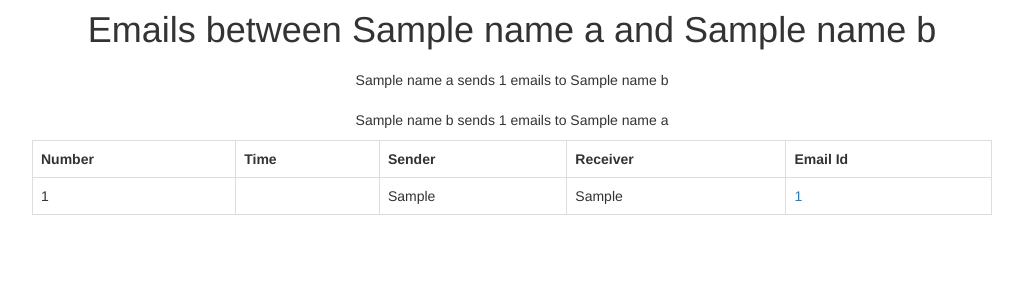
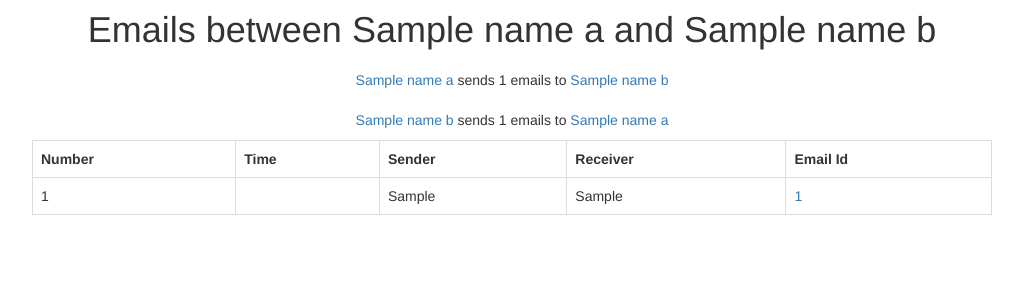
Before and after one commit to freddie1129/enronproject, a Django app: template enron/templates/enron/a_b_history.html in a window 1280 px wide. Shown: the top 300 px of the page, without its empty margins (128-1151 px from the left). Run offline with Django 3.2, Linux system fonts and the light colour scheme; tables that the repository leaves empty hold one stand-in row (values such as "Sample post"); the template is opened without the code that fills it: values that come from a table or form of the project are taken from there, most other values are stand-ins (such as "Sample title", 1, 10 or a date in 2020); some libraries are stand-ins or nearby versions.

Commit message:
timeline

```diff
--- a/enron/templates/enron/a_b_history.html
+++ b/enron/templates/enron/a_b_history.html
@@ -24,8 +24,8 @@
 </head>
 <body>
 <h1 class="center">Emails between {{ name_a }} and {{ name_b }}</h1>
-<p class="center">{{ name_a }} sends {{ num_a_b }} emails to {{ name_b }}</p>
-<p class="center">{{ name_b }} sends {{ num_b_a }} emails to {{ name_a }}</p>
+<p class="center"><a>{{ name_a }}</a> sends {{ num_a_b }} emails to <a>{{ name_b }}</a></p>
+<p class="center"><a>{{ name_b }}</a> sends {{ num_b_a }} emails to <a>{{ name_a }}</a></p>
 
 <table class="table table-bordered" style="width: 75%">
     <tr>
```
